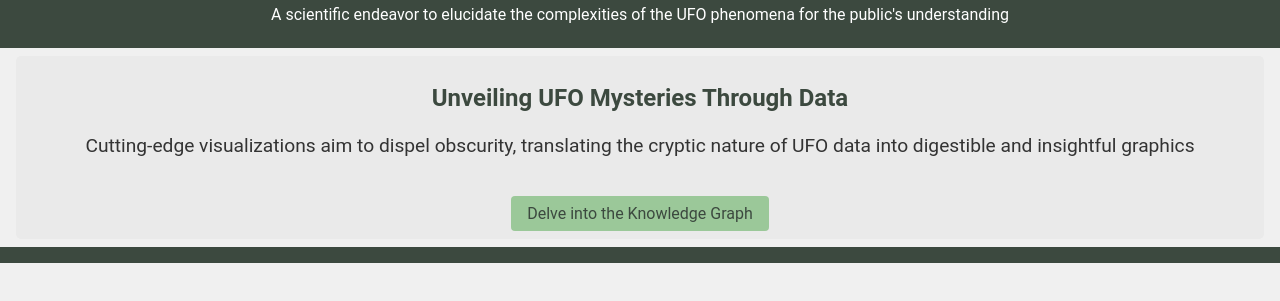
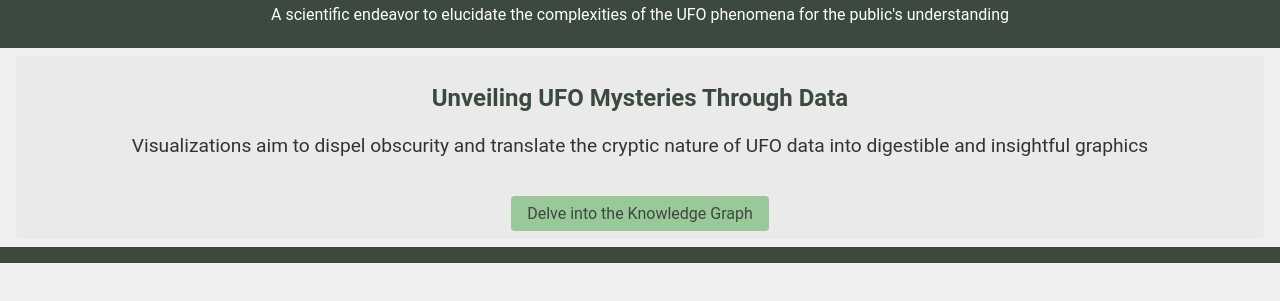
Before and after one commit to noahkarsky/project-amanita-old, a plain HTML site: page index.html in a window 1280 px wide. Shown: the part 49-350 px from the top of the page. Drawn offline with Linux system fonts and the light colour scheme.

Commit message:
changed words

```diff
--- a/index.html
+++ b/index.html
@@ -7,9 +7,9 @@
     <meta name="description" content="Unveiling the Unseen: UFO Data Visualized">
     <meta name="keywords" content="Data Visualization, UFO, Phenomena, Scientific Approach, Project Amanita, Knowledge Graph, Pacific Northwest">
     <meta name="author" content="Your Name">
+    <link rel="shortcut icon" href="favicon.ico" type="image/x-icon">
     <title>Project Amanita: Illuminating the UFO Enigma</title>
     <link rel="stylesheet" type="text/css" href="css/style.css">
-    <link rel="shortcut icon" href="favicon.ico" type="image/x-icon">
 </head>
 <body>
     <header>
@@ -20,7 +20,7 @@
         <section class="hero">
             <!-- <img src="images/pa.jpg" alt="Project Amanita" width="300" height ="10" /> -->
             <h2>Unveiling UFO Mysteries Through Data</h2>
-            <p>Cutting-edge visualizations aim to dispel obscurity, translating the cryptic nature of UFO data into digestible and insightful graphics</p>
+            <p>Visualizations aim to dispel obscurity and translate the cryptic nature of UFO data into digestible and insightful graphics</p>
             <a href="visualizations/knowledge_graph/index.html" class="cta-link">Delve into the Knowledge Graph</a>
         </section>
     </main>
```
Also changed, not shown: visualizations/knowledge_graph/index.html (+1 -1 lines).
